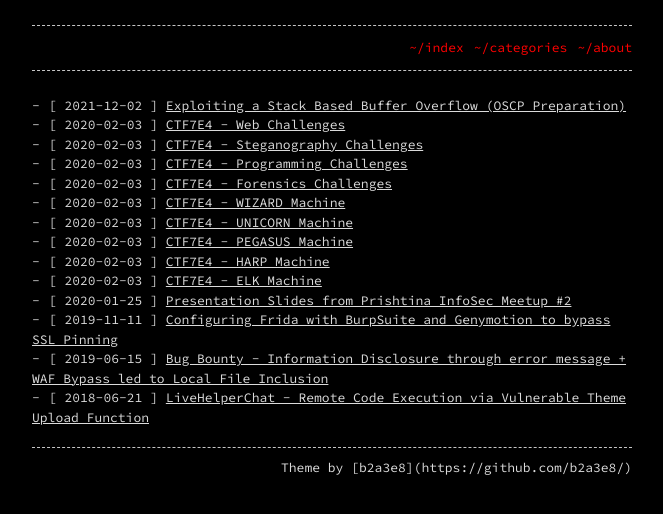
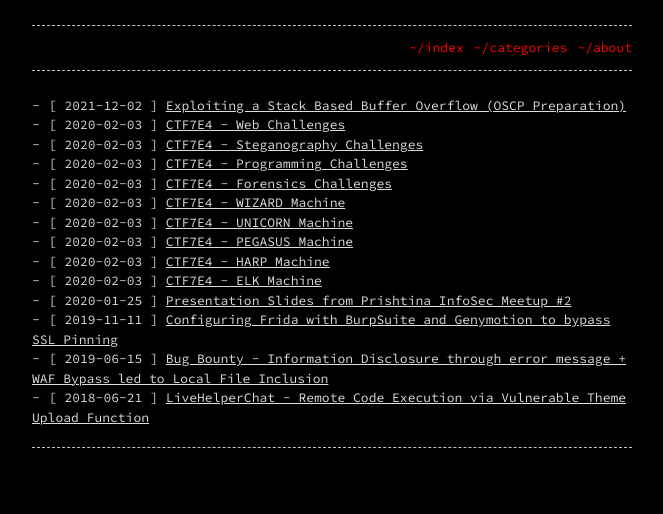
Before and after one commit to spenkk/spenkk.github.io, a Jekyll site: the page built from index.md, in a window 1280 px wide. Shown: the top 514 px of the page, without its empty margins (308-971 px from the left). Built offline with Jekyll 4.4.1, drawn with Linux system fonts in a browser that asks for light colours.

Commit message:
Update footer

```diff
--- a/_config.yml
+++ b/_config.yml
@@ -20,4 +20,4 @@
 permalink: /:categories/:title/
 
 style: dark
-footer: "Theme by [b2a3e8](https://github.com/b2a3e8/)"
+footer: ""
```
